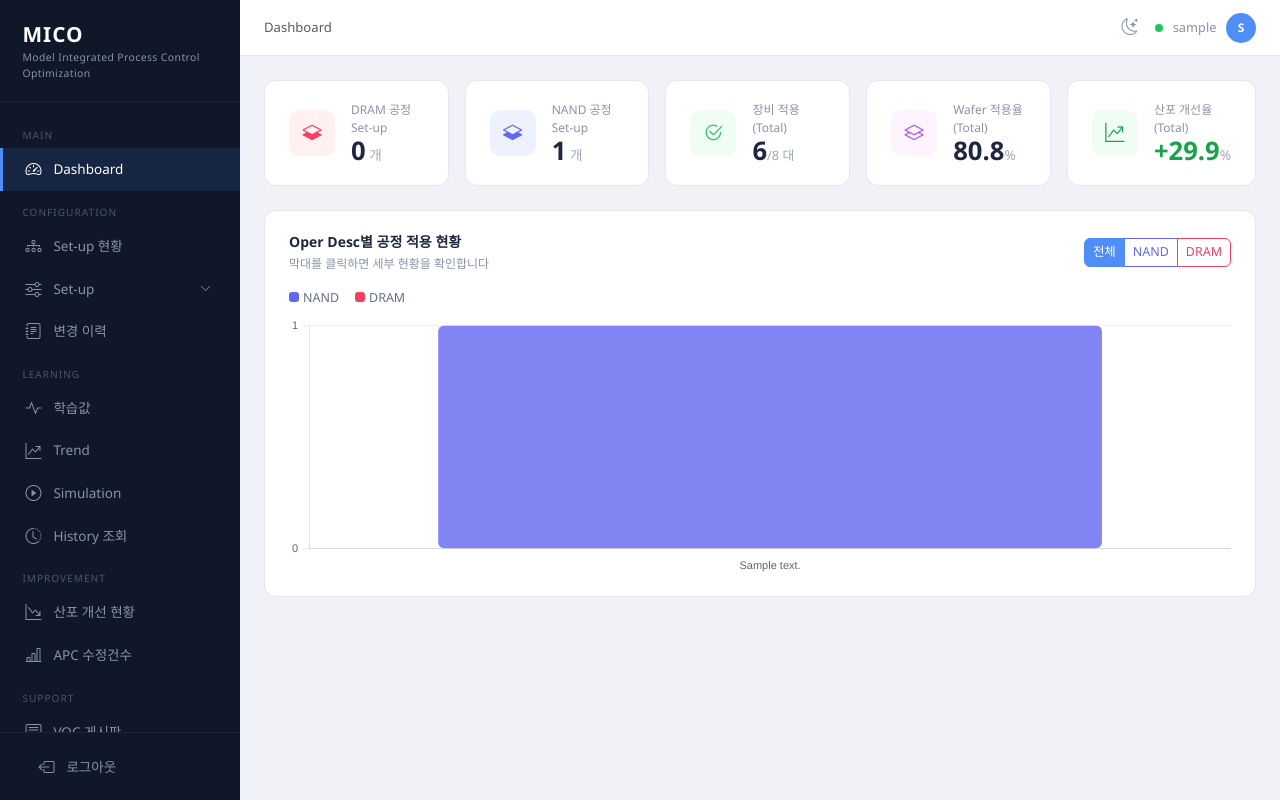
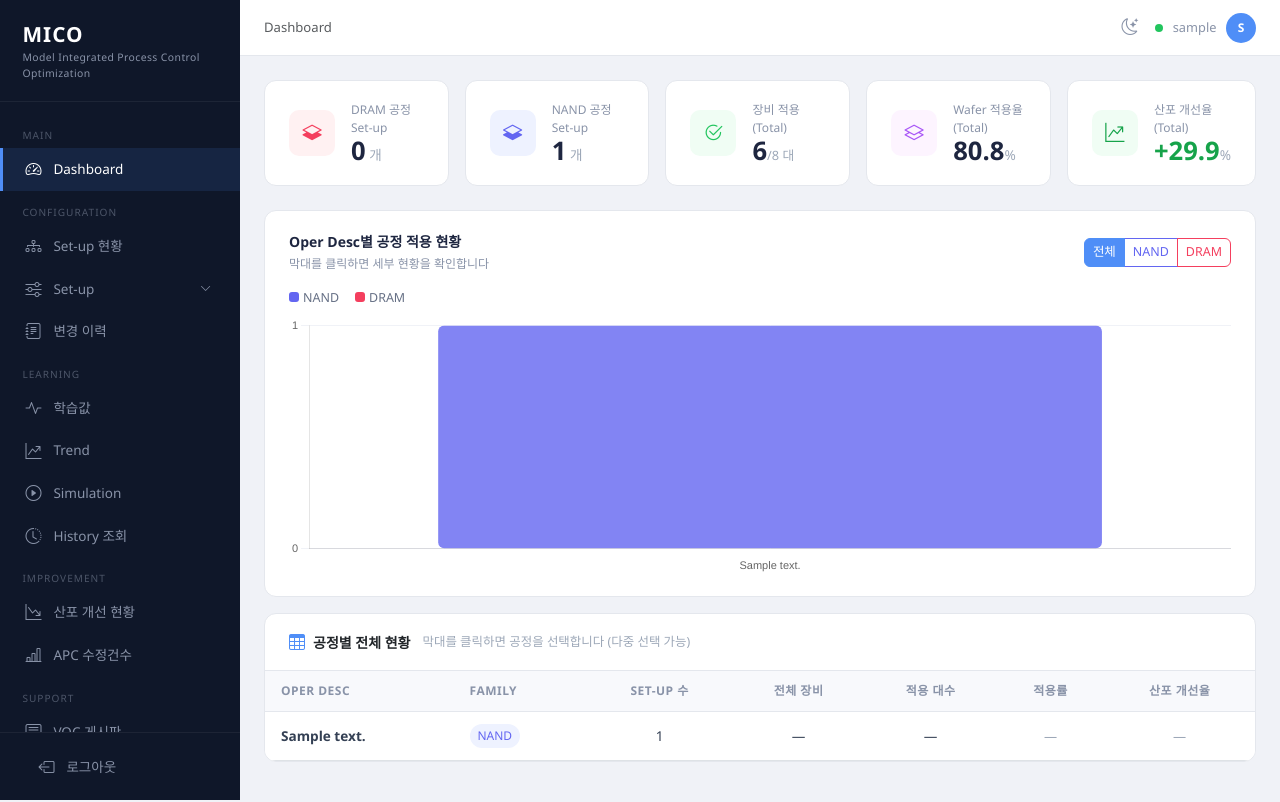
Before and after one commit to bonheon/MICO_Web, a Django app: page / in a window 1280 px wide. Run offline with Django 4.2, Linux system fonts and the light colour scheme; a user stored in the database is signed in; data comes from the database, SQL or seed files in the repository; tables that the repository leaves empty hold one stand-in row (values such as "Sample post").

Commit message:
feat: 대시보드 공정 다중 선택 + 합산 누적 trend + 전체 현황 표
- 막대 클릭 시 다중 선택 토글(선택 시 진한색, 미선택 흐릿)
- 선택된 공정들의 daily 등록 수를 합산해 누적 trend 표시
- 미선택 시 공정별 전체 현황 표(Set-up 수/장비/적용률/산포 개선율) 자동 표시
- views.py setup_trend에 daily dict 추가하여 클라이언트 합산 지원

Co-Authored-By: Claude Opus 4.7 <noreply@anthropic.com>

```diff
--- a/setup_mico/templates/setup_mico/dashboard.html
+++ b/setup_mico/templates/setup_mico/dashboard.html
@@ -107,17 +107,44 @@
   </div>
 </div>
 
-<!-- 클릭 시: 세부 테이블(좌) + Trend(우) -->
-<div class="row g-3 mb-3" id="process-detail-section" style="display:none;">
+<!-- 하단 패널: 항상 표시 -->
+<div class="row g-3 mb-3" id="process-detail-section">
 
-  <!-- 세부 내역 테이블 -->
-  <div class="col-xl-7">
+  <!-- 미선택: 전체 공정 현황 표 (full width) -->
+  <div class="col-12" id="overview-section">
+    <div class="table-card">
+      <div class="table-card-header d-flex align-items-center gap-2">
+        <i class="bi bi-table" style="color:#4f8ef7;"></i>
+        <span class="fw-semibold" style="font-size:0.875rem;">공정별 전체 현황</span>
+        <span class="ms-1" style="font-size:0.78rem;color:#9da8b8;">막대를 클릭하면 공정을 선택합니다 (다중 선택 가능)</span>
+      </div>
+      <div class="table-responsive">
+        <table class="table table-hover mb-0">
+          <thead>
+            <tr>
+              <th>Oper Desc</th>
+              <th>Family</th>
+              <th class="text-center">Set-up 수</th>
+              <th class="text-center">전체 장비</th>
+              <th class="text-center">적용 대수</th>
+              <th class="text-center">적용률</th>
+              <th class="text-center">산포 개선율</th>
+            </tr>
+          </thead>
+          <tbody id="overview-tbody"></tbody>
+        </table>
+      </div>
+    </div>
+  </div>
+
+  <!-- 선택 시: 세부 테이블(좌) + 합산 Trend(우) -->
+  <div class="col-xl-7 d-none" id="selection-device-col">
     <div class="table-card h-100">
       <div class="table-card-header d-flex align-items-center justify-content-between">
         <div class="d-flex align-items-center gap-2">
           <i class="bi bi-table" style="color:#4f8ef7;"></i>
           <span class="fw-semibold" style="font-size:0.875rem;">
-            <span id="table-od-name"></span> 공정 세부 현황
+            <span id="table-od-name"></span> 세부 현황
           </span>
         </div>
         <button class="btn btn-sm btn-outline-secondary" onclick="clearSelection()" style="font-size:0.78rem;">
@@ -144,13 +171,13 @@
     </div>
   </div>
 
-  <!-- Trend 차트 -->
-  <div class="col-xl-5">
+  <!-- 합산 Trend 차트 -->
+  <div class="col-xl-5 d-none" id="selection-trend-col">
     <div class="card-box h-100">
       <div class="d-flex align-items-center justify-content-between mb-3">
         <div>
-          <div class="card-box-title" id="trend-chart-title">Trend</div>
-          <div class="card-box-sub" id="trend-chart-sub">공정 선택 시 표시</div>
+          <div class="card-box-title" id="trend-chart-title">Set-up 장비 누적 현황</div>
+          <div class="card-box-sub" id="trend-chart-sub">선택 공정 합산</div>
         </div>
         <span id="trend-date-badge" class="badge-pill d-none"
           style="background:#f0fdf4; color:#16a34a; font-size:0.72rem;"></span>
@@ -204,188 +231,268 @@ function impDisplay(val) {
 
 // ── Trend 차트 ──
 let trendChartInstance = null;
+let selectedRowEl = null;
 
-// mode: 'setup' | 'dispersion'
-function renderTrendChart(mode, data) {
+function renderTrendChart(mode, data, subLabel) {
   const ctx = document.getElementById('trendChart');
   if (trendChartInstance) trendChartInstance.destroy();
 
-  let labels, dataset, yCallback, tooltipCallback, chartTitle, chartSub;
+  let labels, dataset, yCallback, tooltipCallback;
 
   if (mode === 'setup') {
-    // 누적 Set-up 장비 수
     labels = (data.dates || []).map(d => d.slice(5).replace('-', '/'));
-    const counts = data.counts || [];
-    chartTitle = 'Set-up 장비 누적 현황';
-    chartSub   = '신규 SubCategory 등록 누적';
     dataset = {
       label: '누적 Set-up 수',
-      data: counts,
+      data: data.counts || [],
       borderColor: '#4f8ef7',
       backgroundColor: 'rgba(79,142,247,0.08)',
-      fill: true,
-      tension: 0.35,
+      fill: true, tension: 0.35,
       pointRadius: labels.length > 30 ? 2 : 4,
-      pointHoverRadius: 5,
-      borderWidth: 2,
+      pointHoverRadius: 5, borderWidth: 2,
     };
-    yCallback     = v => v + '개';
-    tooltipCallback = ctx => ` ${ctx.parsed.y}개`;
-
+    yCallback       = v => v + '개';
+    tooltipCallback = c => ` ${c.parsed.y}개`;
+    document.getElementById('trend-chart-title').textContent = 'Set-up 장비 누적 현황';
+    document.getElementById('trend-chart-sub').textContent   = subLabel || '선택 공정 합산';
     const latestDate = (data.dates || []).slice(-1)[0] || '';
     const badge = document.getElementById('trend-date-badge');
     if (latestDate) { badge.textContent = `최신: ${latestDate}`; badge.classList.remove('d-none'); }
     else { badge.classList.add('d-none'); }
-
   } else {
-    // 산포 개선율 Trend
     labels = (data.dates || []).map(d => d.slice(5).replace('-', '/'));
-    const impArr = data.imp || [];
-    chartTitle = '산포 개선 Trend';
-    chartSub   = '선택된 Device 산포 개선율';
     dataset = {
       label: '산포 개선율',
-      data: impArr,
+      data: data.imp || [],
       borderColor: '#22c55e',
       backgroundColor: 'rgba(34,197,94,0.08)',
-      fill: true,
-      tension: 0.35,
+      fill: true, tension: 0.35,
       pointRadius: labels.length > 30 ? 2 : 4,
-      pointHoverRadius: 5,
-      borderWidth: 2,
+      pointHoverRadius: 5, borderWidth: 2,
     };
-    yCallback     = v => v + '%';
-    tooltipCallback = ctx => ` ${ctx.parsed.y !== null ? ctx.parsed.y + '%' : '—'}`;
-
+    yCallback       = v => v + '%';
+    tooltipCallback = c => ` ${c.parsed.y !== null ? c.parsed.y + '%' : '—'}`;
+    document.getElementById('trend-chart-title').textContent = '산포 개선 Trend';
+    document.getElementById('trend-chart-sub').textContent   = subLabel || '';
     const latestDate = (data.dates || []).slice(-1)[0] || '';
     const badge = document.getElementById('trend-date-badge');
     if (latestDate) { badge.textContent = `최신: ${latestDate}`; badge.classList.remove('d-none'); }
     else { badge.classList.add('d-none'); }
   }
 
-  document.getElementById('trend-chart-title').textContent = chartTitle;
-  document.getElementById('trend-chart-sub').textContent   = chartSub;
-
   trendChartInstance = new Chart(ctx, {
     type: 'line',
     data: { labels, datasets: [dataset] },
     options: {
-      responsive: true,
-      maintainAspectRatio: false,
+      responsive: true, maintainAspectRatio: false,
       plugins: {
         legend: { display: false },
         tooltip: { callbacks: { label: tooltipCallback } }
       },
       scales: {
-        y: {
-          grid: { color: '#f0f2f7' },
-          ticks: { font: { size: 11 }, callback: yCallback }
-        },
-        x: {
-          grid: { display: false },
-          ticks: { font: { size: 10 }, maxTicksLimit: 10, maxRotation: 0 }
-        }
+        y: { grid: { color: '#f0f2f7' }, ticks: { font: { size: 11 }, callback: yCallback } },
+        x: { grid: { display: false }, ticks: { font: { size: 10 }, maxTicksLimit: 10, maxRotation: 0 } }
       }
     }
   });
 }
 
-// ── 클릭 시 세부 패널 ──
-let selectedIdx   = null;
-let activeFamily  = 'ALL';
-let currentOd     = null;
-let selectedRowEl = null;
+// 선택된 공정들의 daily 데이터를 합산해 누적 trend 반환
+function buildSumTrend(keys) {
+  const dailySum = {};
+  for (const key of keys) {
+    const daily = (OD_DETAIL[key] || {}).setup_trend?.daily || {};
+    for (const [date, cnt] of Object.entries(daily)) {
+      dailySum[date] = (dailySum[date] || 0) + cnt;
+    }
+  }
+  let cumul = 0;
+  const dates = [], counts = [];
+  for (const d of Object.keys(dailySum).sort()) {
+    cumul += dailySum[d];
+    dates.push(d);
+    counts.push(cumul);
+  }
+  return { dates, counts };
+}
 
-function showDetailPanel(odKey, odLabel) {
-  currentOd = odKey;
-  const detail = OD_DETAIL[odKey] || { devices: [], setup_trend: { dates: [], counts: [] } };
-  const devices = detail.devices || [];
+// ── 상태 ──
+let selectedKeys = new Set();
+let activeFamily = 'ALL';
+
+function getVisibleKeys() {
+  return (processChart._visibleKeys || BAR_KEYS);
+}
+
+// ── 전체 현황 표 렌더 ──
+function renderOverviewTable() {
+  const visKeys   = getVisibleKeys();
+  const visLabels = processChart.data.labels;
+  const visData   = processChart.data.datasets[0].data;
+  const visFams   = processChart._visibleFamilies || BAR_FAMILIES;
+
+  const tbody = document.getElementById('overview-tbody');
+  if (!visKeys.length) {
+    tbody.innerHTML = `<tr><td colspan="7" class="text-center text-muted py-4">공정이 없습니다</td></tr>`;
+    return;
+  }
+  tbody.innerHTML = visKeys.map((key, i) => {
+    const devices     = (OD_DETAIL[key] || {}).devices || [];
+    const setupCount  = visData[i] || 0;
+    const eqpTotal    = devices.reduce((s, d) => s + (d.eqp_total   || 0), 0);
+    const eqpApplied  = devices.reduce((s, d) => s + (d.eqp_applied || 0), 0);
+    const appliedRate = eqpTotal ? Math.round(eqpApplied / eqpTotal * 100) : 0;
+    const impVals     = devices.map(d => d.imp_avg).filter(v => v !== null && v !== undefined);
+    const impAvg      = impVals.length ? Math.round(impVals.reduce((s, v) => s + v, 0) / impVals.length * 10) / 10 : null;
+    return `<tr>
+      <td style="font-size:0.85rem;font-weight:600;">${visLabels[i] || '—'}</td>
+      <td>${familyBadge(visFams[i])}</td>
+      <td class="text-center" style="font-size:0.85rem;">${setupCount}</td>
+      <td class="text-center" style="font-size:0.85rem;">${eqpTotal || '—'}</td>
+      <td class="text-center" style="font-size:0.85rem;">${eqpApplied || '—'}</td>
+      <td class="text-center">${rateBadge(eqpTotal, eqpApplied, appliedRate)}</td>
+      <td class="text-center">${impDisplay(impAvg)}</td>
+    </tr>`;
+  }).join('');
+}
+
+// ── 선택 패널 렌더 ──
+function renderSelectionPanel() {
+  const keys   = [...selectedKeys];
+  const labels = processChart.data.labels;
+  const vKeys  = getVisibleKeys();
+
+  // 선택된 공정 이름들
+  const selNames = keys.map(k => {
+    const i = vKeys.indexOf(k);
+    return i >= 0 ? labels[i] : k.split('|||')[1];
+  });
+
+  document.getElementById('table-od-name').textContent =
+    selNames.length === 1 ? selNames[0] : `${selNames.length}개 공정`;
+
+  // 배지
+  const badge = document.getElementById('selected-od-badge');
+  badge.textContent = selNames.length === 1 ? selNames[0] : `${selNames.length}개 선택`;
+  badge.classList.remove('d-none');
+
+  // Device 목록 합산 (중복 제거: product+family+device+fab 기준)
+  const seenDevices = new Set();
+  const allDevices  = [];
+  for (const key of keys) {
+    const devices = (OD_DETAIL[key] || {}).devices || [];
+    for (const d of devices) {
+      const dk = `${d.product}|${d.family}|${d.device}|${d.fab}`;
+      if (!seenDevices.has(dk)) { seenDevices.add(dk); allDevices.push(d); }
+    }
+  }
 
   const tbody = document.getElementById('process-detail-tbody');
-  if (devices.length === 0) {
-    tbody.innerHTML = `<tr><td colspan="9" class="text-center text-muted py-4">
+  if (!allDevices.length) {
+    tbody.innerHTML = `<tr><td colspan="8" class="text-center text-muted py-4">
       <i class="bi bi-inbox" style="font-size:1.3rem;display:block;margin-bottom:.3rem;"></i>등록된 Device가 없습니다
     </td></tr>`;
   } else {
-    tbody.innerHTML = devices.map((d, idx) => `
+    tbody.innerHTML = allDevices.map((d, idx) => `
       <tr class="device-row" data-idx="${idx}" style="cursor:pointer;">
         <td>${familyBadge(d.family)}</td>
-        <td style="font-size:0.85rem; font-weight:600;">${d.product || '—'}</td>
+        <td style="font-size:0.85rem;font-weight:600;">${d.product || '—'}</td>
         <td style="font-size:0.85rem;">${d.device || '—'}</td>
-        <td style="font-size:0.82rem; color:#667085;">${d.fab || '—'}</td>
+        <td style="font-size:0.82rem;color:#667085;">${d.fab || '—'}</td>
         <td class="text-center" style="font-size:0.85rem;">${d.eqp_total || '—'}</td>
         <td class="text-center" style="font-size:0.85rem;">${d.eqp_applied || '—'}</td>
         <td class="text-center">${rateBadge(d.eqp_total, d.eqp_applied, d.applied_rate)}</td>
         <td class="text-center">${impDisplay(d.imp_avg)}</td>
       </tr>`).join('');
 
-    // Device row 클릭 → 산포 개선 Trend
     tbody.querySelectorAll('.device-row').forEach(tr => {
       tr.addEventListener('click', function() {
         if (selectedRowEl) selectedRowEl.style.background = '';
         selectedRowEl = this;
         this.style.background = '#eff6ff';
-        const idx = parseInt(this.dataset.idx);
-        const dev = devices[idx];
-        showDeviceTrend(dev);
+        const dev = allDevices[parseInt(this.dataset.idx)];
+        renderTrendChart('dispersion', dev.trend || {dates:[],imp:[]},
+          `${dev.product} · ${dev.device} (${dev.fab})`);
       });
     });
   }
 
-  document.getElementById('table-od-name').textContent = odLabel;
-  document.getElementById('selected-od-badge').textContent = odLabel;
-  document.getElementById('selected-od-badge').classList.remove('d-none');
-
+  // 합산 누적 Trend
   selectedRowEl = null;
-
-  const section = document.getElementById('process-detail-section');
-  section.style.display = 'flex';
-
-  // 기본 Trend: Set-up 누적
-  renderTrendChart('setup', detail.setup_trend);
-  section.scrollIntoView({ behavior: 'smooth', block: 'nearest' });
+  const sumTrend  = buildSumTrend(keys);
+  const subLabel  = selNames.length === 1 ? selNames[0] : `${selNames.length}개 공정 합산`;
+  renderTrendChart('setup', sumTrend, subLabel);
 }
 
-function showDeviceTrend(dev) {
-  const trend = dev.trend || { dates: [], imp: [] };
-  document.getElementById('trend-chart-sub').textContent =
-    `${dev.product} · ${dev.device} (${dev.fab})`;
-  renderTrendChart('dispersion', trend);
+// ── 패널 표시 전환 ──
+function showOverviewMode() {
+  document.getElementById('overview-section').classList.remove('d-none');
+  document.getElementById('selection-device-col').classList.add('d-none');
+  document.getElementById('selection-trend-col').classList.add('d-none');
+  document.getElementById('selected-od-badge').classList.add('d-none');
+  if (trendChartInstance) { trendChartInstance.destroy(); trendChartInstance = null; }
+  renderOverviewTable();
+}
+
+function showSelectionMode() {
+  document.getElementById('overview-section').classList.add('d-none');
+  document.getElementById('selection-device-col').classList.remove('d-none');
+  document.getElementById('selection-trend-col').classList.remove('d-none');
+  renderSelectionPanel();
+}
+
+// ── 선택 토글 ──
+function toggleBarSelection(clickedIdx) {
+  const keys  = processChart._visibleKeys || BAR_KEYS;
+  const fams  = processChart._visibleFamilies || BAR_FAMILIES;
+  const odKey = keys[clickedIdx];
+
+  if (selectedKeys.has(odKey)) {
+    selectedKeys.delete(odKey);
+  } else {
+    selectedKeys.add(odKey);
+  }
+
+  // 막대 색상 갱신
+  processChart.data.datasets[0].backgroundColor = processChart.data.labels.map((_, i) => {
+    const k = keys[i];
+    if (!selectedKeys.size)         return familyColor(fams[i], 'base');
+    if (selectedKeys.has(k))        return familyColor(fams[i], 'highlight');
+    return familyColor(fams[i], 'dim');
+  });
+  processChart.update();
+
+  if (selectedKeys.size === 0) {
+    showOverviewMode();
+  } else {
+    showSelectionMode();
+  }
 }
 
 function clearSelection() {
-  selectedIdx = null;
-  currentOd   = null;
+  selectedKeys.clear();
   selectedRowEl = null;
-  document.getElementById('process-detail-section').style.display = 'none';
-  document.getElementById('selected-od-badge').classList.add('d-none');
-  if (trendChartInstance) { trendChartInstance.destroy(); trendChartInstance = null; }
-  applyFamilyFilter(activeFamily);
+  processChart.data.datasets[0].backgroundColor =
+    (processChart._visibleFamilies || BAR_FAMILIES).map(f => familyColor(f, 'base'));
+  processChart.update();
+  showOverviewMode();
 }
 
-// ── Family 필터링 → bar chart 갱신 ──
+// ── Family 필터링 ──
 function applyFamilyFilter(family) {
   activeFamily = family;
-  selectedIdx  = null;
-  document.getElementById('process-detail-section').style.display = 'none';
-  document.getElementById('selected-od-badge').classList.add('d-none');
+  selectedKeys.clear();
 
   const visibleIdx = BAR_LABELS.map((_, i) =>
     (family === 'ALL' || BAR_FAMILIES[i] === family) ? i : null
   ).filter(i => i !== null);
 
-  const newLabels = visibleIdx.map(i => BAR_LABELS[i]);
-  const newData   = visibleIdx.map(i => BAR_DATA[i]);
-  const newFams   = visibleIdx.map(i => BAR_FAMILIES[i]);
-  const newKeys   = visibleIdx.map(i => BAR_KEYS[i]);
-  const newColors = newFams.map(f => familyColor(f, 'base'));
-
-  processChart.data.labels = newLabels;
-  processChart.data.datasets[0].data = newData;
-  processChart.data.datasets[0].backgroundColor = newColors;
-  processChart._visibleFamilies = newFams;
-  processChart._visibleKeys = newKeys;
+  processChart.data.labels                         = visibleIdx.map(i => BAR_LABELS[i]);
+  processChart.data.datasets[0].data               = visibleIdx.map(i => BAR_DATA[i]);
+  processChart.data.datasets[0].backgroundColor    = visibleIdx.map(i => familyColor(BAR_FAMILIES[i], 'base'));
+  processChart._visibleFamilies                    = visibleIdx.map(i => BAR_FAMILIES[i]);
+  processChart._visibleKeys                        = visibleIdx.map(i => BAR_KEYS[i]);
   processChart.update();
+  showOverviewMode();
 }
 
 // ── Bar Chart ──
@@ -403,8 +510,7 @@ const processChart = new Chart(processCtx, {
     }]
   },
   options: {
-    responsive: true,
-    maintainAspectRatio: false,
+    responsive: true, maintainAspectRatio: false,
     plugins: {
       legend: { display: false },
       tooltip: { callbacks: { label: ctx => ` ${ctx.parsed.y}개` } }
@@ -415,24 +521,15 @@ const processChart = new Chart(processCtx, {
     },
     onClick(evt, elements) {
       if (!elements.length) return;
-      const clickedIdx = elements[0].index;
-      const odLabel = processChart.data.labels[clickedIdx];
-      const odKey   = (processChart._visibleKeys || BAR_KEYS)[clickedIdx];
-      const fams    = processChart._visibleFamilies || BAR_FAMILIES;
-
-      if (selectedIdx === clickedIdx) { clearSelection(); return; }
-      selectedIdx = clickedIdx;
-
-      processChart.data.datasets[0].backgroundColor = processChart.data.labels.map((_, i) =>
-        i === clickedIdx ? familyColor(fams[i], 'highlight') : familyColor(fams[i], 'dim')
-      );
-      processChart.update();
-      showDetailPanel(odKey, odLabel);
+      toggleBarSelection(elements[0].index);
     }
   }
 });
 processChart._visibleFamilies = [...BAR_FAMILIES];
-processChart._visibleKeys = [...BAR_KEYS];
+processChart._visibleKeys     = [...BAR_KEYS];
+
+// 초기: 전체 현황 표 렌더
+showOverviewMode();
 
 // ── Family 필터 버튼 이벤트 ──
 const FAM_STYLE = {
--- a/setup_mico/views.py
+++ b/setup_mico/views.py
@@ -1004,7 +1004,11 @@ def dashboard(request):
 
         oper_desc_detail[composite_key] = {
             'devices':     devices,
-            'setup_trend': {'dates': s_dates, 'counts': s_counts},
+            'setup_trend': {
+                'dates':  s_dates,
+                'counts': s_counts,
+                'daily':  dict(date_cnt),
+            },
         }
 
     # ── 요약 통계 ──
```
